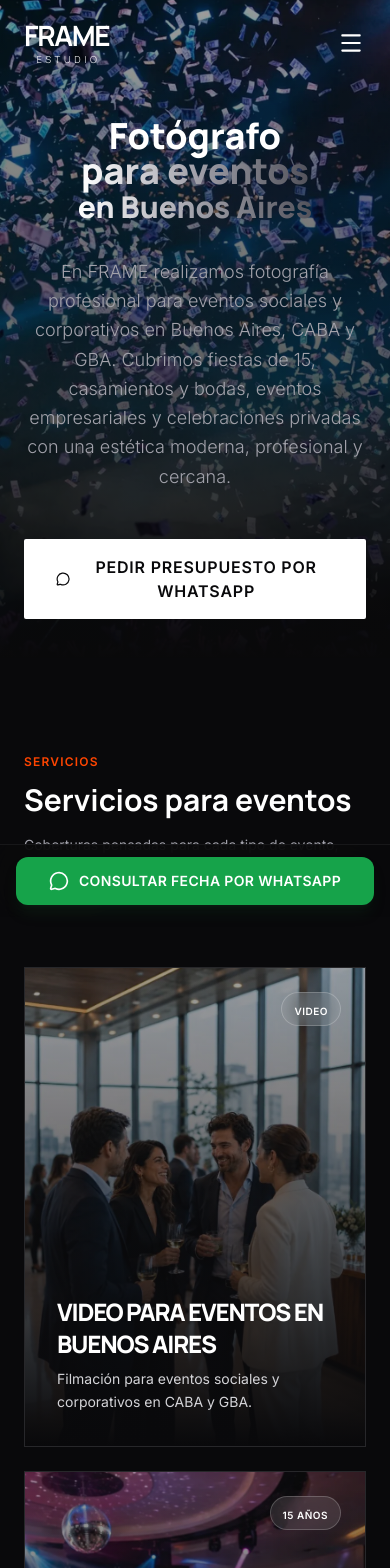
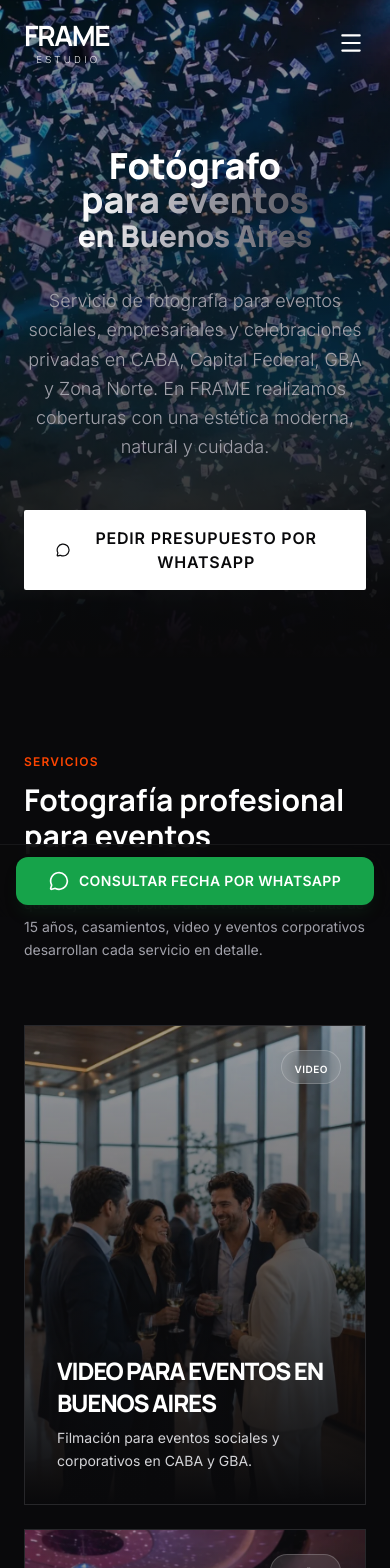
Before and after one commit to joaqui1/Frameba, a React (Vite) app: page / in a window 390 px wide. Shown: the top 1568 px of the page. Built offline with nearby package versions, Linux system fonts and the light colour scheme.

Commit message:
Add general event photography home content

```diff
--- a/pages/HomePage.tsx
+++ b/pages/HomePage.tsx
@@ -1,5 +1,5 @@
 import React from 'react';
-import { Film, Aperture, Clock, Zap, MapPin } from 'lucide-react';
+import { Camera, Aperture, Clock, Zap, MapPin } from 'lucide-react';
 import { HowWeWork } from '../components/HowWeWork';
 import { WhatsAppCTASection } from '../components/WhatsAppCTASection';
 import { WhatsAppLink } from '../components/WhatsAppLink';
@@ -48,6 +48,29 @@ const SERVICE_CARDS = [
     tag: 'Empresas',
     mobilePosition: '50% 58%',
     desktopPosition: '50% 56%',
+  },
+];
+
+const HOME_FAQ = [
+  {
+    question: '¿Qué incluye el servicio de fotografía para eventos?',
+    answer:
+      'Incluye cobertura fotográfica del evento, selección del material, edición de color y entrega digital de las fotos finales.',
+  },
+  {
+    question: '¿Por qué contratar un fotógrafo profesional para un evento?',
+    answer:
+      'Porque ayuda a registrar momentos importantes con criterio de luz, encuadre, timing y edición, sin depender de fotos improvisadas.',
+  },
+  {
+    question: '¿En qué zonas realizan coberturas?',
+    answer:
+      'Trabajamos principalmente en Buenos Aires, CABA, Capital Federal, GBA y Zona Norte, sujeto a disponibilidad de fecha.',
+  },
+  {
+    question: '¿Cómo se entregan las fotos después del evento?',
+    answer:
+      'Las fotos se entregan en formato digital, editadas y listas para guardar, compartir o usar en comunicación.',
   },
 ];
 
@@ -108,9 +131,8 @@ export const HomePage: React.FC = () => {
           </h1>
 
           <p className="text-zinc-400 text-lg md:text-xl font-light max-w-2xl mx-auto mb-12 leading-relaxed">
-            En FRAME realizamos fotografía profesional para eventos sociales y corporativos en Buenos Aires, CABA y GBA.
-            Cubrimos fiestas de 15, casamientos y bodas, eventos empresariales y celebraciones privadas con una estética
-            moderna, profesional y cercana.
+            Servicio de fotografía para eventos sociales, empresariales y celebraciones privadas en CABA, Capital Federal,
+            GBA y Zona Norte. En FRAME realizamos coberturas con una estética moderna, natural y cuidada.
           </p>
 
           <WhatsAppLink
@@ -127,9 +149,10 @@ export const HomePage: React.FC = () => {
         <div className="container mx-auto px-6 md:px-12">
           <div className="mb-16 max-w-3xl">
             <span className="text-brand-orange font-bold tracking-widest uppercase text-xs mb-3 block">Servicios</span>
-            <h2 className="font-display font-bold text-3xl md:text-5xl text-white mb-4">Servicios para eventos</h2>
+            <h2 className="font-display font-bold text-3xl md:text-5xl text-white mb-4">Fotografía profesional para eventos</h2>
             <p className="text-zinc-400 text-sm md:text-base leading-relaxed">
-              Coberturas pensadas para cada tipo de evento, con material listo para guardar, compartir o comunicar.
+              Desde la home podés elegir la cobertura específica que mejor corresponde a tu evento. Las páginas de 15 años,
+              casamientos, video y eventos corporativos desarrollan cada servicio en detalle.
             </p>
           </div>
 
@@ -177,12 +200,12 @@ export const HomePage: React.FC = () => {
               Fotografía para recordar lo que pasó, no solo cómo se veía.
             </h2>
             <p className="text-zinc-400 text-lg leading-relaxed">
-              Cubrimos fiestas de 15, casamientos, eventos corporativos y eventos sociales en CABA, GBA y Buenos Aires, con fotografías claras, naturales y bien editadas.
+              Cubrimos eventos sociales, empresariales y celebraciones privadas en CABA, GBA y Buenos Aires, con fotografías claras, naturales y bien editadas.
             </p>
           </div>
           <div className="grid grid-cols-1 md:grid-cols-2 lg:grid-cols-4 gap-12 border-t border-zinc-800/50 pt-16">
             {[
-              { icon: <Film size={32} />, title: 'Imagen cuidada', desc: 'Luz, encuadre y color bien resueltos.' },
+              { icon: <Camera size={32} />, title: 'Imagen cuidada', desc: 'Luz, encuadre y color bien resueltos.' },
               { icon: <Aperture size={32} />, title: 'Registro natural', desc: 'Momentos reales, sin frenar la fiesta ni invadir.' },
               { icon: <Zap size={32} />, title: 'Edición con intención', desc: 'Selección ágil, ritmo claro y estética consistente.' },
               { icon: <Clock size={32} />, title: 'Material organizado', desc: 'Fotos listas para compartir, guardar o usar.' },
@@ -216,6 +239,26 @@ export const HomePage: React.FC = () => {
         </div>
       </section>
 
+      {/* ===== FAQ ===== */}
+      <section className="py-24 bg-zinc-950">
+        <div className="container mx-auto max-w-4xl px-6 md:px-12">
+          <span className="mb-4 block text-xs font-bold uppercase tracking-[0.28em] text-brand-orange">
+            Dudas comunes
+          </span>
+          <h2 className="font-display mb-12 text-3xl font-bold leading-tight text-white md:text-4xl">
+            Preguntas frecuentes sobre fotografía para eventos
+          </h2>
+          <div className="space-y-4">
+            {HOME_FAQ.map((item) => (
+              <article key={item.question} className="border border-zinc-800 bg-zinc-900/60 p-6">
+                <h3 className="mb-3 font-display text-lg font-bold text-white">{item.question}</h3>
+                <p className="text-sm leading-relaxed text-zinc-400">{item.answer}</p>
+              </article>
+            ))}
+          </div>
+        </div>
+      </section>
+
       {/* ===== FINAL CTA ===== */}
       <WhatsAppCTASection
         title="Consultá disponibilidad para tu evento"
```
